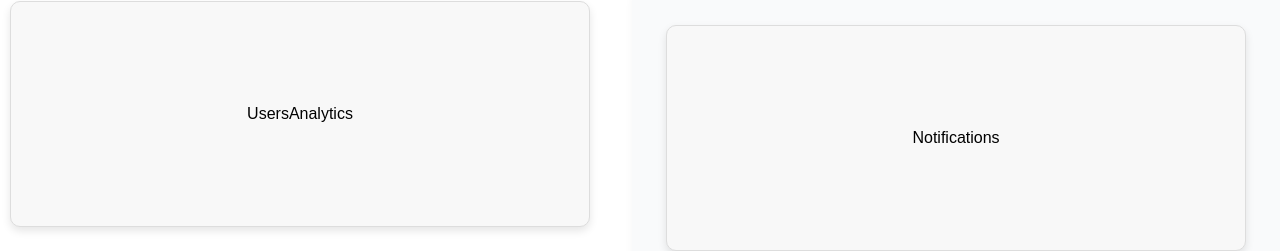
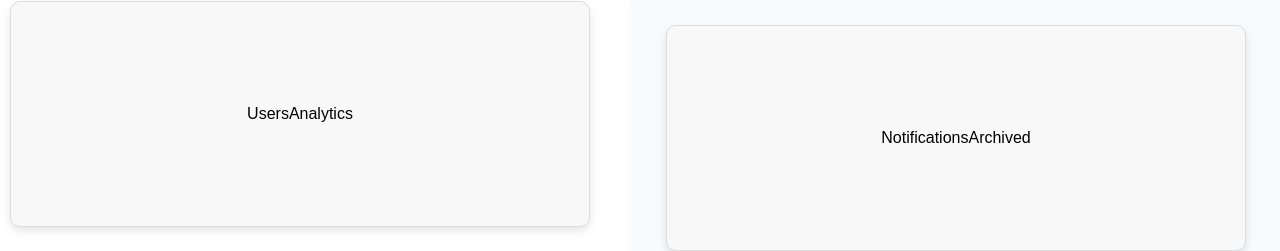
Before and after one commit to MogesBekele/next, a Next.js app: page /complex-dashboard in a window 1280 px wide. Shown: the part 201-452 px from the top of the page. Built offline with nearby package versions, Linux system fonts and the light colour scheme.

Commit message:
create the archived folder on the notificatons folder

```diff
--- a/src/app/complex-dashboard/@notifications/page.tsx
+++ b/src/app/complex-dashboard/@notifications/page.tsx
@@ -1,9 +1,15 @@
 import { Cart } from "@/components/card";
+import Link from "next/link";
 
 export default function Notifications() {
   return (
     <Cart>
       <h1>Notifications</h1>
+      <div>
+        <Link href="/complex-dashboard/archived">Archived</Link>
+        <br />
+
+      </div>
     </Cart>
   );
 }
```
